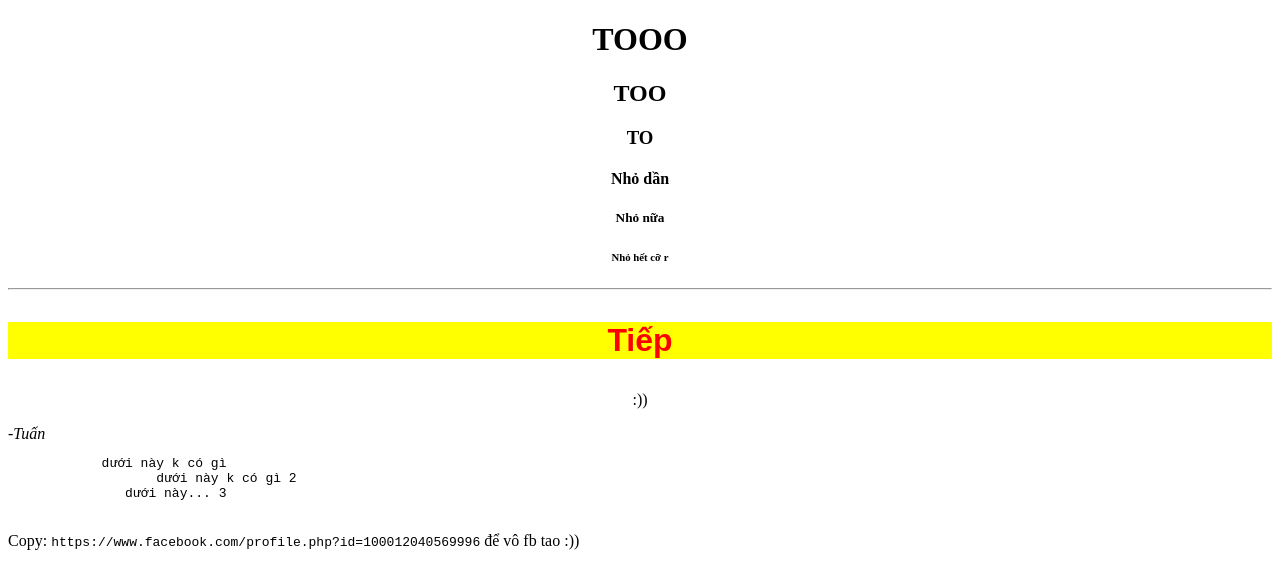
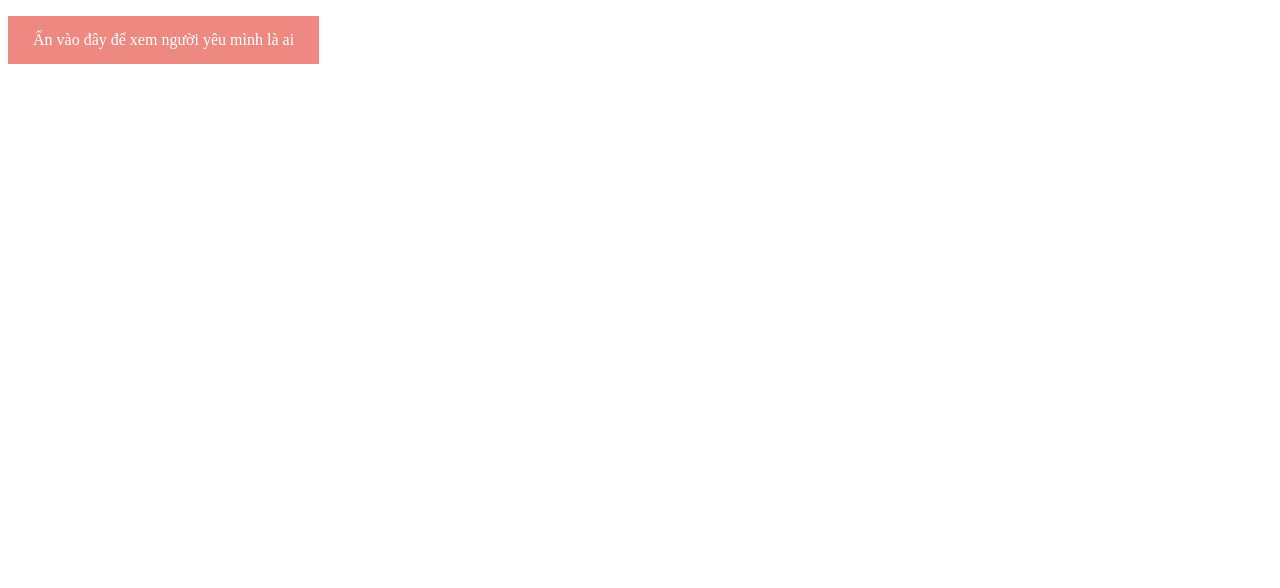
Before and after one commit to tuanbmt235789/dick-web, a plain HTML site: page index.html in a window 1280 px wide. Drawn offline with Linux system fonts and the light colour scheme.

Commit message:
Update index.html

```diff
--- a/index.html
+++ b/index.html
@@ -1,34 +1,32 @@
 <!DOCTYPE html>
-<html lang="vi">
-    <head>
-        <title>ChoThueAccGame.com</title>
-        <meta charset="utf-8" />
-        <meta name="description" content="Bán clmm" />
-        <meta name="author" content="Tuan Nguyen" />
-        <meta name="keyword" content="Đéo cho thuê acc" />
-    </head>
-    <body>
-        <h1 style="text-align: center">TOOO</h1>
-        <h2 style="text-align: center">TOO</h2>
-        <h3 style="text-align: center">TO</h3>
-        <h4 style="text-align: center">Nhỏ dần</h4>
-        <h5 style="text-align: center">Nhỏ nữa</h5>
-        <h6 style="text-align: center">Nhỏ hết cỡ r</h6>
-        <hr>
-        <p style="color:#FF0000;background-color:yellow;font-size: 32px; text-align: center; font-family: Arial"><strong>Tiếp</strong></p>
-        <quote>
-            <p style="text-align: center"> :))</p>
-            <cite>-Tuấn</cite>
-        </quote>
+<html lang="en">
 
-        <pre>
-            dưới này k có gì
-                   dưới này k có gì 2
-               dưới này... 3
-        </pre>
-        <p>Copy: <code>https://www.facebook.com/profile.php?id=100012040569996</code> để vô fb tao :))</p>
-    </body>
+<head>
+    <meta charset="UTF-8">
+    <meta http-equiv="X-UA-Compatible" content="IE=edge">
+    <meta name="viewport" content="width=<device-width>, initial-scale=1.0">
+    <title>Document</title>
+    <style>
+        a:link,
+        a:visited {
+            background-color: #ee8982;
+            color: white;
+            padding: 15px 25px;
+            text-align: center;
+            text-decoration: none;
+            display: inline-block;
+        }
 
+        a:hover,
+        a:active {
+            background-color: red;
+            text-decoration: underline;
+        }
+    </style>
+</head>
 
+<body>
+    <p><a href="1.htm#A">Ấn vào đây để xem người yêu mình là ai</a></p>
+</body>
 
 </html>
```
